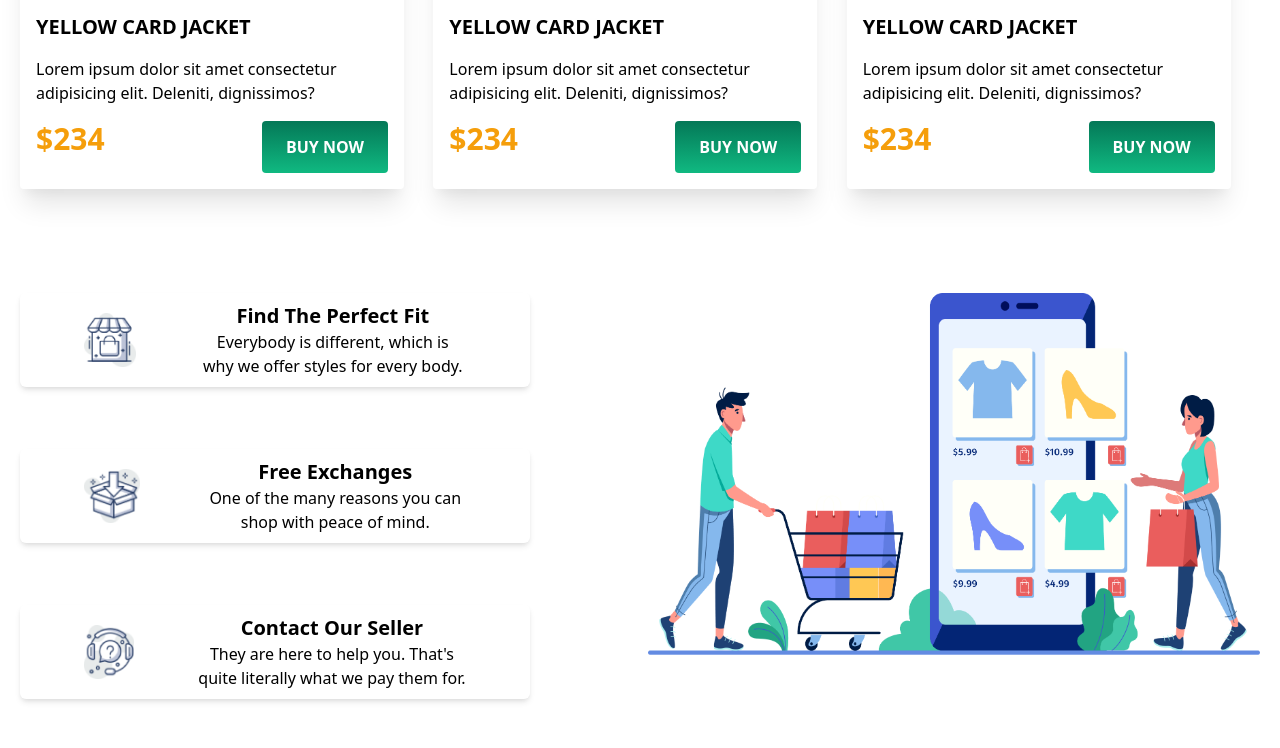
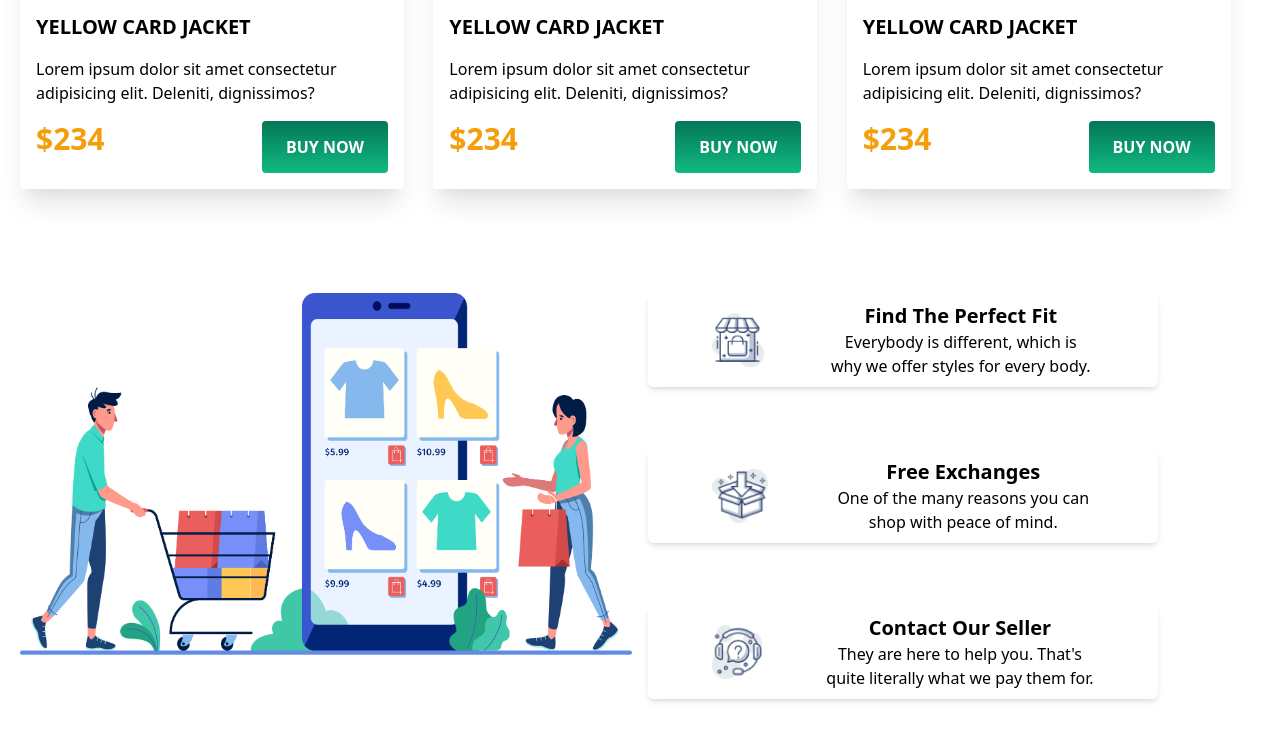
Before and after one commit to ragibBarket317/tailwind-practice-01, a plain HTML site: page index.html in a window 1280 px wide. Shown: the part 1708-2456 px from the top of the page. Drawn offline with nearby package versions, Linux system fonts and the light colour scheme.

Commit message:
change order

```diff
--- a/index.html
+++ b/index.html
@@ -37,7 +37,7 @@
                 </div>
             </div>
             <div>
-                <img src="images/model.png" alt="" class="w-9/12 md:w-full">
+                <img src="images/model.png" alt="" class="w-9/12 md:w-full mx-auto">
             </div>
         </div>
     </header>
@@ -140,9 +140,10 @@
         <!-- info-section -->
         <section class="py-12 pt-16">
             <div class="container mx-auto p-5">
-                <div class="md:grid md:grid-cols-2 md:gap-4">
+                <div class="grid md:grid-cols-2 grid-cols-1 md:gap-4">
+                    <div class="order-2">
                         <div
-                        class="md:flex md:w-10/12 h-4/6 items-center justify-between shadow-md rounded-md p-8 md:my-0  my-8">
+                            class="md:flex md:w-10/12 h-4/6 items-center justify-between shadow-md rounded-md md:p-8 pb-16 px-8 md:my-0  my-8 order-4">
                             <div class="md:mx-8 flex justify-center">
                                 <img class="w-24" src="icons/image 12.png" alt="">
                             </div>
@@ -152,22 +153,28 @@
                                     offer styles for every body.</p>
                             </div>
                         </div>
-                    <div class="row-span-3">
+                    </div>
+                    <div class="md:row-span-3 order-1">
+                        <div class="">
                             <img src="images/shopping.png" alt="">
                         </div>
+                    </div>
+                    <div class="order-3">
                         <div
-                        class="md:flex md:w-10/12 h-4/6 items-center justify-between shadow-md rounded-md p-8 text-center md:my-0  my-8">
+                            class="md:flex md:w-10/12 h-4/6 items-center justify-between shadow-md rounded-md md:p-8 pb-16 px-8 text-center md:my-0  my-8 order-2">
                             <div class="md:mx-8 flex justify-center">
                                 <img class="w-24" src="icons/image 13.png" alt="">
                             </div>
-                        <div class="md:mx-8 ">
+                            <div class="md:mx-8 order-3 ">
                                 <h3 class="text-xl font-bold">Free Exchanges</h3>
                                 <p>One of the many reasons you can shop
                                     with peace of mind.</p>
                             </div>
                         </div>
+                    </div>
+                    <div class="order-4">
                         <div
-                        class="md:flex md:w-10/12 h-4/6 items-center justify-between shadow-md rounded-md p-8 md:my-0  my-8">
+                            class="md:flex md:w-10/12 h-4/6 items-center justify-between shadow-md rounded-md md:p-8 pb-16 px-8 md:my-0  my-8">
                             <div class="md:mx-8 flex justify-center">
                                 <img class="w-24" src="icons/image 14.png" alt="">
                             </div>
@@ -179,6 +186,7 @@
                         </div>
                     </div>
                 </div>
+            </div>
         </section>
     </main>
 </body>
```
Also changed, not shown: pic1.PNG (added), pic2.PNG (added). Lines whose indentation alone changed are shown as unchanged.
